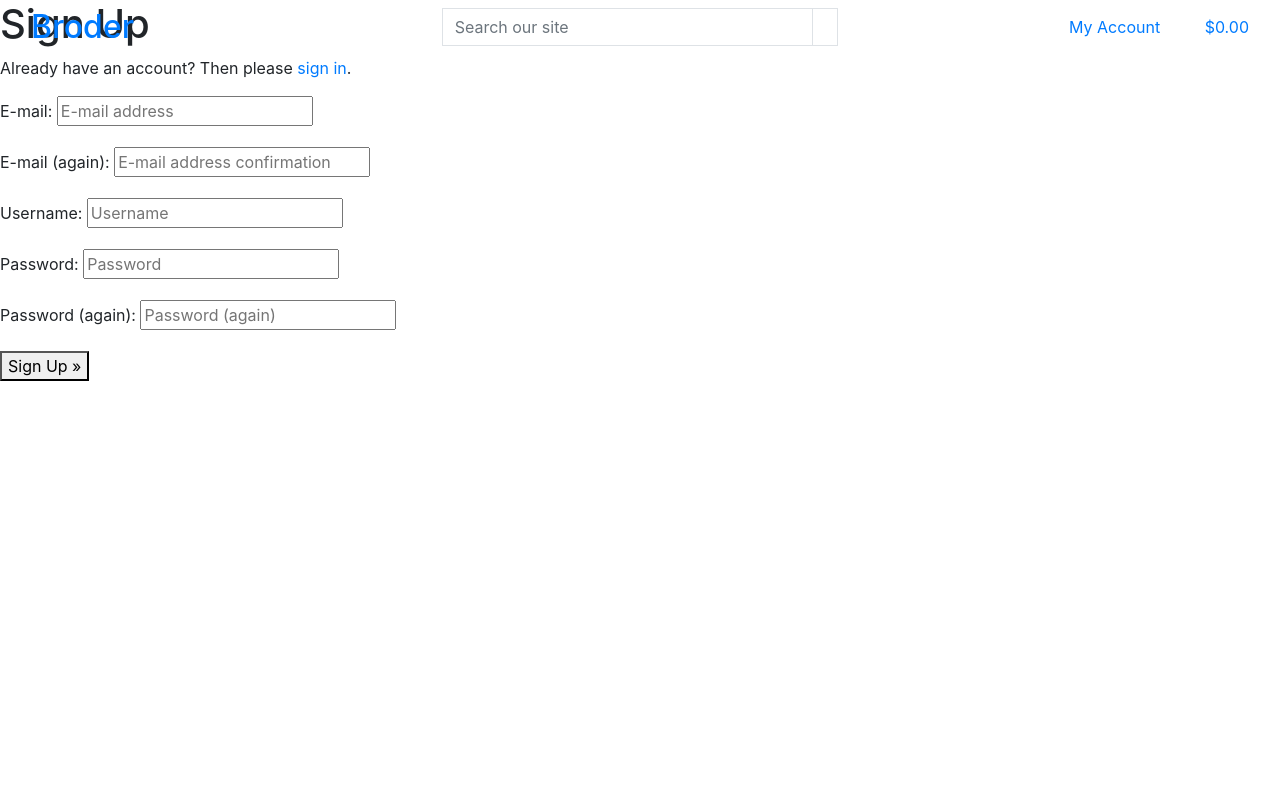
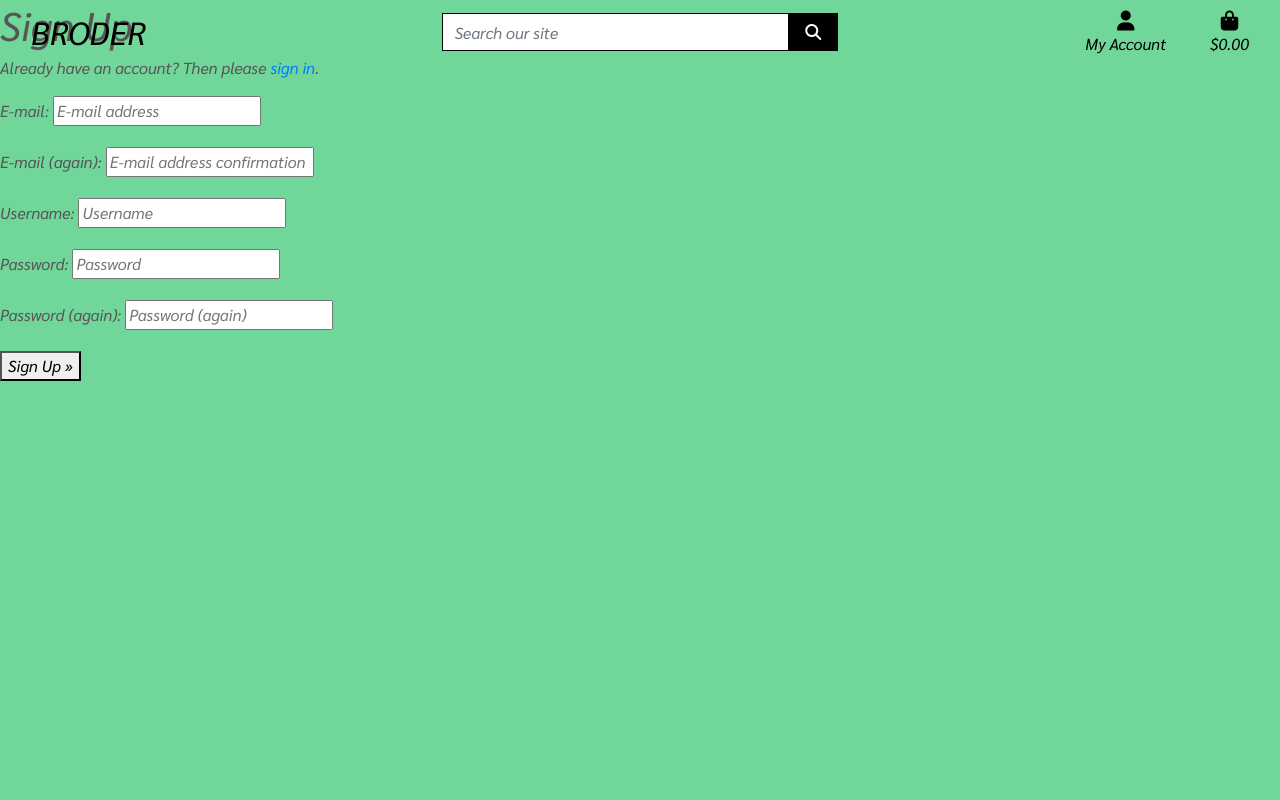
Before and after one commit to Code-Institute-Submissions/Federvgh-ms4-broder, a Django app: page /accounts/signup/ in a window 1280 px wide. Run offline with Django 3.2, Linux system fonts and the light colour scheme; some libraries are stand-ins or nearby versions.

Commit message:
homepage header and css completed

```diff
--- a/ms4_broder/settings.py
+++ b/ms4_broder/settings.py
@@ -147,9 +147,13 @@ USE_TZ = True
 
 
 # Static files (CSS, JavaScript, Images)
-# https://docs.djangoproject.com/en/3.2/howto/static-files/
+# https://docs.djangoproject.com/en/3.0/howto/static-files/
 
 STATIC_URL = '/static/'
+STATICFILES_DIRS = (os.path.join(BASE_DIR, 'static'),)
+
+MEDIA_URL = '/media/'
+MEDIA_ROOT = os.path.join(BASE_DIR, 'media')
 
 # Default primary key field type
 # https://docs.djangoproject.com/en/3.2/ref/settings/#default-auto-field
--- a/ms4_broder/urls.py
+++ b/ms4_broder/urls.py
@@ -15,9 +15,11 @@ Including another URLconf
 """
 from django.contrib import admin
 from django.urls import path, include
+from django.conf import settings
+from django.conf.urls.static import static
 
 urlpatterns = [
     path('admin/', admin.site.urls),
     path('accounts/', include('allauth.urls')),
     path('', include('home.urls')),
-]
+] + static(settings.MEDIA_URL, document_root=settings.MEDIA_ROOT)
--- /dev/null
+++ b/static/css/base.css
@@ -0,0 +1,206 @@
+html {
+    height: 100%;
+}
+
+body {
+    background-color: #71d699;
+    background-size: cover;
+    height: calc(100vh - 164px);
+    color: #555;
+    font-family: 'Sarabun';
+}
+
+/* from Bulma */
+.icon {
+    align-items: center;
+    display: inline-flex;
+    justify-content: center;
+    height: 1.5rem;
+    width: 1.5rem;
+}
+
+.logo-font {
+    text-transform: uppercase;
+}
+
+.main-logo-link {
+    width: fit-content;
+}
+
+.shop-now-button {
+    background: black;
+    color: white;
+    min-width: 260px;
+}
+
+.btn-black {
+    background: black;
+    color: white;
+}
+
+.btn-outline-black {
+    background: white;
+    color: black !important; /* use important to override link colors for <a> elements */
+    border: 1px solid black;
+}
+
+.btn-outline-black:hover,
+.btn-outline-black:active,
+.btn-outline-black:focus {
+    background: black;
+    color: white !important;
+}
+
+.shop-now-button:hover,
+.shop-now-button:active,
+.shop-now-button:focus,
+.btn-black:hover,
+.btn-black:active,
+.btn-black:focus {
+    background: #222;
+    color: white;
+}
+
+.text-black {
+    color: #000 !important;
+}
+
+.border-black {
+    border: 1px solid black !important;
+}
+
+.bg-black {
+    background: #000 !important;
+}
+
+.overlay {
+	height: 100%;
+	width: 100%;
+	top: 0;
+	left: 0;
+	position: fixed;
+	background: white;
+	z-index: -1;
+}
+
+a.category-badge > span.badge:hover {
+    background: #212529 !important;
+    color: #fff !important;
+}
+
+.btt-button {
+    height: 42px;
+    width: 42px;
+    position: fixed;
+    bottom: 10px;
+    right: 10px;
+}
+
+.btt-link,
+.update-link,
+.remove-item {
+    cursor: pointer;
+}
+
+/* ------------------------------- bootstrap toasts */
+
+.message-container {
+    position: fixed;
+    top: 72px;
+    right: 15px;
+    z-index: 99999999999;
+}
+
+.custom-toast {
+    overflow: visible;
+}
+
+.toast-capper {
+    height: 2px;
+}
+
+/* from CSS-tricks.com: https://css-tricks.com/snippets/css/css-triangle/ */
+.arrow-up {
+    width: 0;
+    height: 0;
+    border-left: 4px solid transparent;
+    border-right: 4px solid transparent;
+    border-bottom: 10px solid black;
+    position: absolute;
+    top: -10px;
+    right: 36px;
+}
+
+/* Convenience classes - colors copied from Bootstrap */
+.arrow-primary {
+    border-bottom-color: #007bff !important;
+}
+
+.arrow-secondary {
+    border-bottom-color: #6c757d !important;
+}
+
+.arrow-success {
+    border-bottom-color: #28a745 !important;
+}
+
+.arrow-danger {
+    border-bottom-color: #dc3545 !important;
+}
+
+.arrow-warning {
+    border-bottom-color: #ffc107 !important;
+}
+
+.arrow-info {
+    border-bottom-color: #17a2b8 !important;
+}
+
+.arrow-light {
+    border-bottom-color: #f8f9fa !important;
+}
+
+.arrow-dark {
+    border-bottom-color: #343a40 !important;
+}
+
+.bag-notification-wrapper {
+    height: 100px;
+    overflow-x: hidden;
+    overflow-y: auto;
+}
+
+/* -------------------------------- Media Queries */
+
+/* Slightly larger container on xl screens */
+@media (min-width: 1200px) {
+  .container {
+    max-width: 80%;
+  }
+}
+
+/* fixed top navbar only on medium and up */
+@media (min-width: 992px) {
+    .fixed-top-desktop-only {
+        position: fixed;
+        top: 0;
+        right: 0;
+        left: 0;
+        z-index: 1030;
+    }
+
+    .header-container {
+        padding-top: 164px;
+    }
+}
+
+/* pad the top a bit when navbar is collapsed on mobile */
+@media (max-width: 991px) {
+    .header-container {
+        padding-top: 116px;
+    }
+
+    body {
+        height: calc(100vh - 116px);
+    }
+}
--- a/templates/base.html
+++ b/templates/base.html
@@ -15,12 +15,15 @@
 
     {% block corecss %}
         <link rel="stylesheet" href="https://stackpath.bootstrapcdn.com/bootstrap/4.4.1/css/bootstrap.min.css" integrity="sha384-Vkoo8x4CGsO3+Hhxv8T/Q5PaXtkKtu6ug5TOeNV6gBiFeWPGFN9MuhOf23Q9Ifjh" crossorigin="anonymous">
+        <link href="https://fonts.googleapis.com/css2?family=Sarabun:ital@1&display=swap" rel="stylesheet">
+        <link rel="stylesheet" href="{% static 'css/base.css' %}">
     {% endblock %}
 
     {% block extra_css %}
     {% endblock %}
 
     {% block corejs %}
+        <script src="https://kit.fontawesome.com/9cc1f22f25.js" crossorigin="anonymous"></script>
         <script src="https://code.jquery.com/jquery-3.6.0.min.js"integrity="sha256-/xUj+3OJU5yExlq6GSYGSHk7tPXikynS7ogEvDej/m4=" crossorigin="anonymous"></script>
         <script src="https://cdn.jsdelivr.net/npm/popper.js@1.16.0/dist/umd/popper.min.js" integrity="sha384-Q6E9RHvbIyZFJoft+2mJbHaEWldlvI9IOYy5n3zV9zzTtmI3UksdQRVvoxMfooAo" crossorigin="anonymous"></script>
         <script src="https://stackpath.bootstrapcdn.com/bootstrap/4.4.1/js/bootstrap.min.js" integrity="sha384-wfSDF2E50Y2D1uUdj0O3uMBJnjuUD4Ih7YwaYd1iqfktj0Uod8GCExl3Og8ifwB6" crossorigin="anonymous"></script>
```
Also changed, not shown: media/test1.png (added).
